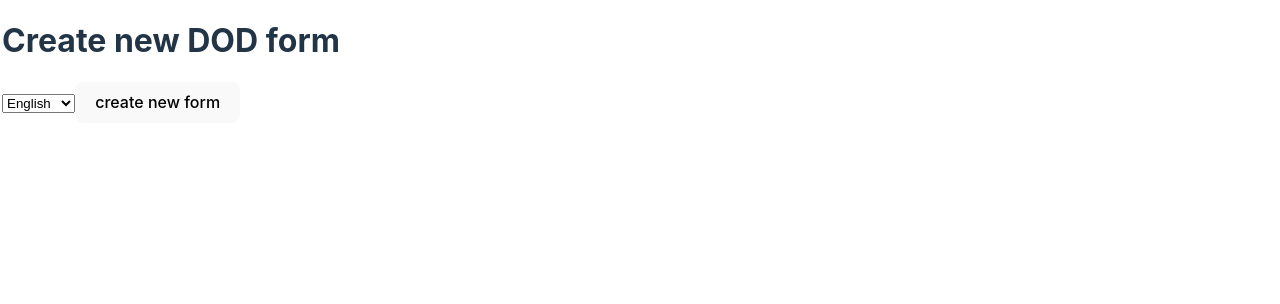
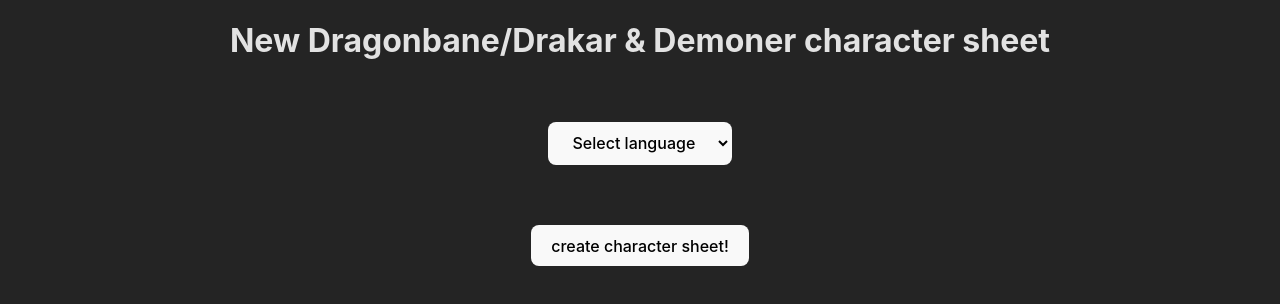
Before and after one commit to tofsjonas/dod-form, a React (Vite) app: page /#/ in a window 1280 px wide. Shown: the top 304 px of the page. Built offline with nearby package versions, Linux system fonts and the light colour scheme; no server answers.

Commit message:
prettier start page

```diff
--- a/package.json
+++ b/package.json
@@ -5,10 +5,10 @@
   "type": "module",
   "homepage": "https://tofsjonas.github.io/dod-form",
   "scripts": {
-    "dev": "vite",
+    "dev": "vite --port 5174",
     "build": "tsc && vite build",
-    "predeploy" : "npm run build",
-    "deploy" : "gh-pages -d dist",
+    "predeploy": "npm run build",
+    "deploy": "gh-pages -d dist",
     "lint": "eslint . --ext ts,tsx --report-unused-disable-directives --max-warnings 0",
     "preview": "vite preview"
   },
--- a/src/App.tsx
+++ b/src/App.tsx
@@ -1,15 +1,15 @@
 import './App.css'
-// import StartPage from './pages/StartPage'
-// import FormPage from './pages/FormPage'
 
 import { Route, Routes } from 'react-router-dom'
 import { HashRouter as Router } from 'react-router-dom'
 import { HelmetProvider } from 'react-helmet-async'
-import { Suspense, lazy, useEffect, useState } from 'react'
+import { useEffect, useState } from 'react'
 import { getAuth, signInAnonymously } from 'firebase/auth'
 import { app } from './firebase/firebaseApp'
-const StartPage = lazy(() => import('./pages/StartPage'))
-const FormPage = lazy(() => import('./pages/FormPage'))
+import StartPage from './pages/StartPage'
+import FormPage from './pages/FormPage'
+// const StartPage = lazy(() => import('./pages/StartPage'))
+// const FormPage = lazy(() => import('./pages/FormPage'))
 
 function App() {
   const [error, setError] = useState('')
@@ -31,12 +31,12 @@
       {error && <div>{error}</div>}
       {!error && (
         <Router>
-          <Suspense fallback={<div>Loading...</div>}>
-            <Routes>
-              <Route path="/:lang/:id" element={<FormPage />} />
-              <Route path="*" element={<StartPage />} />
-            </Routes>
-          </Suspense>
+          <Routes>
+            <Route path="/:lang/:id" element={<FormPage />} />
+            <Route path="*" element={<StartPage />} />
+          </Routes>
+          {/* <Suspense fallback={<div>Loading...</div>}>
+          </Suspense> */}
         </Router>
       )}
     </HelmetProvider>
--- a/src/elements/Checkbox.tsx
+++ b/src/elements/Checkbox.tsx
@@ -6,10 +6,11 @@
     <label
       style={style}
       css={styles.checkbox}
-      title={name}
+      // title={name}
       className={className + ' checkbox ' + name + ' checkbox ' + (value === '1' ? 'checked' : '')}
     >
       <input
+        name={name}
         type="checkbox"
         className={className}
         checked={value === '1'}
--- a/src/elements/Input.tsx
+++ b/src/elements/Input.tsx
@@ -21,7 +21,8 @@
     <input
       value={value}
       type={input_type}
-      title={name}
+      // title={name}
+      name={name}
       max={max}
       min={min}
       maxLength={maxLength}
--- a/src/elements/Textarea.tsx
+++ b/src/elements/Textarea.tsx
@@ -7,8 +7,9 @@
   return (
     <textarea
       css={styles.textarea}
+      name={name}
       value={value}
-      title={name}
+      // title={name}
       maxLength={maxLength}
       className={className + ' ' + name}
       onChange={(e) => {
--- a/src/index.css
+++ b/src/index.css
@@ -44,35 +44,3 @@
   /* min-width: 320px; */
   /* min-height: 100vh; */
 }
-
-button {
-  border-radius: 8px;
-  border: 1px solid transparent;
-  padding: 0.6em 1.2em;
-  font-size: 1em;
-  font-weight: 500;
-  font-family: inherit;
-  background-color: #1a1a1a;
-  cursor: pointer;
-  transition: border-color 0.25s;
-}
-button:hover {
-  border-color: #646cff;
-}
-button:focus,
-button:focus-visible {
-  outline: 4px auto -webkit-focus-ring-color;
-}
-
-@media (prefers-color-scheme: light) {
-  :root {
-    color: #213547;
-    background-color: #ffffff;
-  }
-  a:hover {
-    color: #747bff;
-  }
-  button {
-    background-color: #f9f9f9;
-  }
-}
--- a/src/pages/FormPage.styles.tsx
+++ b/src/pages/FormPage.styles.tsx
@@ -1,5 +1,4 @@
 import { css } from '@emotion/react'
-import bg from '../assets/form-en.jpg'
 
 const width = 53.1
 const height = width * 1.291764706
@@ -7,7 +6,6 @@
   margin: 0 auto;
   width: ${width}rem;
   height: ${height}rem;
-  /* background: url(${bg}) no-repeat; */
   position: relative;
 `
 
--- /dev/null
+++ b/src/pages/StartPage.styles.tsx
@@ -0,0 +1,40 @@
+import { css } from '@emotion/react'
+
+export const startpage = css`
+  margin: 0 auto;
+  position: relative;
+  text-align: center;
+
+  button,
+  select {
+    border-radius: 8px;
+    border: 1px solid transparent;
+    padding: 0.6em 1.2em;
+    font-size: 1em;
+    font-weight: 500;
+    font-family: inherit;
+    background-color: #1a1a1a;
+    cursor: pointer;
+    transition: border-color 0.25s;
+  }
+  button:hover {
+    border-color: #646cff;
+  }
+  button:focus,
+  button:focus-visible {
+    outline: 4px auto -webkit-focus-ring-color;
+  }
+  @media (prefers-color-scheme: light) {
+    :root {
+      color: #213547;
+      background-color: #ffffff;
+    }
+    a:hover {
+      color: #747bff;
+    }
+    button,
+    select {
+      background-color: #f9f9f9;
+    }
+  }
+`
--- a/src/pages/StartPage.tsx
+++ b/src/pages/StartPage.tsx
@@ -1,34 +1,57 @@
 import { createId } from '@paralleldrive/cuid2'
-import { useNavigate } from 'react-router-dom'
+import { Link } from 'react-router-dom'
 import { useState } from 'react'
+import * as styles from './StartPage.styles'
 
 const StartPage = () => {
-  const navigate = useNavigate()
-  const [lang, setLang] = useState('en')
+  const [lang, setLang] = useState('')
+  const [url, setUrl] = useState('')
 
   return (
-    <>
-      <h1>Create new DOD form</h1>
-
+    <form
+      onSubmit={(e) => {
+        e.preventDefault()
+        const id = createId()
+        setUrl(lang + '/' + id)
+        // navigate(lang + '/' + id)
+      }}
+      css={styles.startpage}
+    >
+      <h1>New Dragonbane/Drakar & Demoner character sheet</h1>
+      <br />
+      <br />
       <select
+        required
         value={lang}
         onChange={(e) => {
           setLang(e.target.value)
         }}
       >
+        <option value="">Select language</option>
         <option value="en">English</option>
         <option value="sv">Swedish</option>
       </select>
+      <br />
+      <br />
+      <br />
+      <br />
+      <button type="submit">create character sheet!</button>
+      {url && (
+        <div>
+          <p>Here is the link to your character sheet.</p>
 
-      <button
-        onClick={() => {
-          const id = createId()
-          navigate(lang + '/' + id)
-        }}
-      >
-        create new form
-      </button>
-    </>
+          <p>Anyone with the link has full access. If you loose it, it's lost. 😔️</p>
+
+          <p>Keep it secret. Keep it safe. 🧙‍♂️️</p>
+          <p>
+            <Link target="_blank" to={url}>
+              {window.location.href}
+              {url}
+            </Link>
+          </p>
+        </div>
+      )}
+    </form>
   )
 }
 export default StartPage
--- a/vite.config.ts
+++ b/vite.config.ts
@@ -4,6 +4,5 @@
 // https://vitejs.dev/config/
 export default defineConfig({
   base: '/dod-form/',
-  // plugins: [react()],
   plugins: [react({ jsxImportSource: '@emotion/react' })],
 })
```
